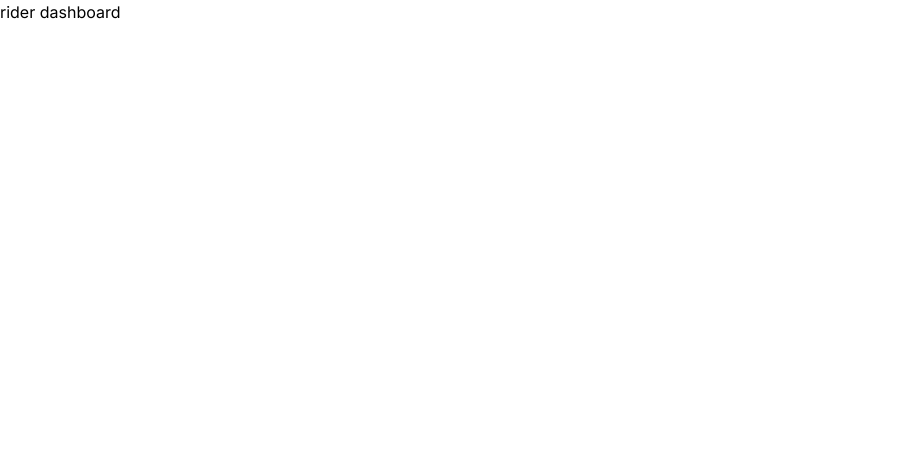
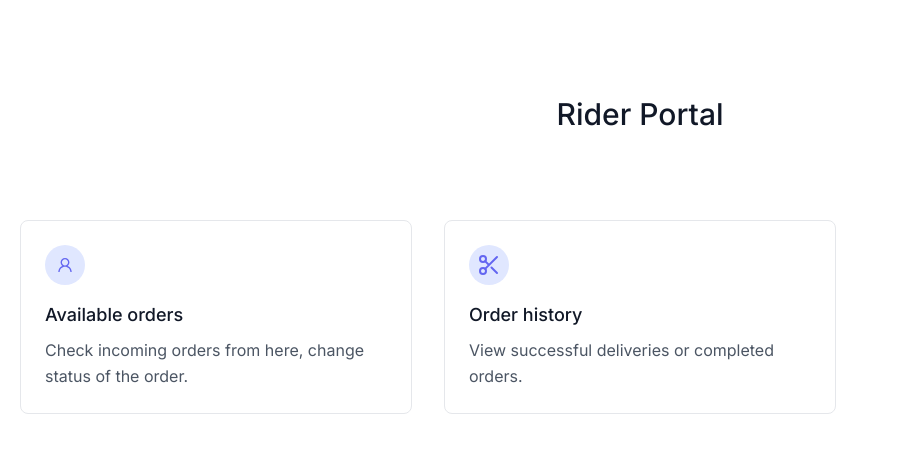
Before and after one commit to kaylinkhanal/hulaki, a Next.js app in the folder client/: page /rider in a window 1280 px wide. Shown: the top 452 px of the page, without its empty margins (0-898 px from the left). Built offline with nearby package versions, Linux system fonts and the light colour scheme.

Commit message:
Slight changes in rider/order page

```diff
--- a/client/src/app/admin/order/page.js
+++ b/client/src/app/admin/order/page.js
@@ -1,6 +1,6 @@
 'use client'
 import React, {useState, useEffect} from "react";
-import Table from '../../../components/Table/page'
+import Table from '../../../components/Table/page';
 import {  message } from 'antd';
 import { Modal, Upload } from 'antd';
 import {Formik, Field} from 'formik'
--- /dev/null
+++ b/client/src/app/rider/allorder/page.js
@@ -0,0 +1,59 @@
+'use client';
+import React,{useEffect, useState} from 'react';
+import Table from '../../../components/Table/page';
+import NavBar from '@/components/NavBar/page';
+import {  message } from 'antd';
+
+
+const page = () => {
+
+    const [orderList, setorderList] = useState([]);
+    const [messageApi, contextHolder] = message.useMessage();
+
+    const orderFetch = async () => {
+        const res = await fetch('http://localhost:4000/orders')
+        const data = await res.json()
+        setorderList(data.orderList)
+      }
+
+    const handleStatus=async(e,item)=>{
+       const updatedOrder = {...item,status:e.target.value};
+
+    const res = await fetch('http://localhost:4000/orders', {
+      method: 'PUT',
+      headers: { 'Content-Type': 'application/json' },
+      body: JSON.stringify(updatedOrder)
+    })
+    const data = await res.json()
+    messageApi.open({
+      type: res.status == 200 ? 'success' : 'error',
+      content: "Changed the status of the order successfully",
+    });
+    if (res.status === 200) {
+      orderFetch();
+    }
+
+    }
+
+    useEffect(() => {
+        orderFetch()
+      }, [])
+
+  return (
+    <>
+    <NavBar/>
+    <div style={{marginTop:'20px'}}>
+    {contextHolder}
+      <h2 style={{fontWeight:'bold',textAlign:'center',fontSize:'30px'}}>Available orders</h2>
+     <Table
+            rider={true}
+            handleStatus={handleStatus}
+            list={orderList}
+            title={['productName','categoryName', 'productWeight', 'receiverName', 'receiverPhoneNumber']} endpoint="/orders" />
+    </div>
+    </>
+
+  )
+}
+
+export default page
--- /dev/null
+++ b/client/src/app/rider/deliveries/page.js
@@ -0,0 +1,11 @@
+import React from 'react'
+
+const page = () => {
+  return (
+    <div>
+     deliveries
+    </div>
+  )
+}
+
+export default page
--- a/client/src/app/rider/page.js
+++ b/client/src/app/rider/page.js
@@ -1,8 +1,52 @@
-import React from 'react'
+'use client';
+import React from 'react';
+import Link from 'next/link';
+import { UserOutlined } from '@ant-design/icons';
+import HelpIcon from '@mui/icons-material/Help';
+import AutoGraphIcon from '@mui/icons-material/AutoGraph';
+import CategoryIcon from '@mui/icons-material/Category';
 
 function page() {
   return (
-    <div>rider dashboard</div>
+    <section class="text-gray-600 body-font">
+    <div class="container px-5 py-24 mx-auto">
+      <div class="flex flex-wrap w-full mb-20 flex-col items-center text-center">
+        <h1 class="sm:text-3xl text-2xl font-medium title-font mb-2 text-gray-900">Rider Portal</h1>
+         </div>
+      <div class="flex flex-wrap -m-4">
+
+        <div class="xl:w-1/3 md:w-1/2 p-4">
+          <div class="border border-gray-200 p-6 rounded-lg">
+            <div class="w-10 h-10 inline-flex items-center justify-center rounded-full bg-indigo-100 text-indigo-500 mb-4">
+            <UserOutlined />
+            </div>
+
+            <Link href="/rider/allorder">
+              <h2 class="text-lg text-gray-900 font-medium title-font mb-2">Available orders</h2>
+           </Link>
+            <p class="leading-relaxed text-base">Check incoming orders from here, change status of the order.</p>
+
+          </div>
+        </div>
+
+        <div class="xl:w-1/3 md:w-1/2 p-4">
+          <div class="border border-gray-200 p-6 rounded-lg">
+            <div class="w-10 h-10 inline-flex items-center justify-center rounded-full bg-indigo-100 text-indigo-500 mb-4">
+              <svg fill="none" stroke="currentColor" stroke-linecap="round" stroke-linejoin="round" stroke-width="2" class="w-6 h-6" viewBox="0 0 24 24">
+                <circle cx="6" cy="6" r="3"></circle>
+                <circle cx="6" cy="18" r="3"></circle>
+                <path d="M20 4L8.12 15.88M14.47 14.48L20 20M8.12 8.12L12 12"></path>
+              </svg>
+            </div>
+            <Link href="/rider/deliveries">
+            <h2 class="text-lg text-gray-900 font-medium title-font mb-2">Order history</h2>
+            </Link>
+            <p class="leading-relaxed text-base">View successful deliveries or completed orders.</p>
+          </div>
+        </div>
+            </div>
+      </div>
+  </section>
   )
 }
 
--- a/client/src/components/Table/page.js
+++ b/client/src/components/Table/page.js
@@ -1,14 +1,14 @@
 'use client'
 import React from 'react';
 import { Space, Table, Tag } from 'antd';
-const { Column} = Table;
+const { Column } = Table;
 
 const App = (props) => {
 
-  return(
+  return (
     <Table dataSource={props.list}>
-    {props?.title?.map((item)=>{
-      return   <Column title={item} dataIndex={item} key={item} />
+      {props?.title?.map((item) => {
+        return <Column title={item} dataIndex={item} key={item} />
       })}
 
 
@@ -18,14 +18,31 @@ const App = (props) => {
           key="action"
           render={(item) => (
             <Space size="middle">
-     <a onClick={()=>props.onEdit(item)}>Edit </a>
-     <a onClick={()=>props.onDelete(item._id)}>Delete</a>
+              <a onClick={() => props.onEdit(item)}>Edit </a>
+              <a onClick={() => props.onDelete(item._id)}>Delete</a>
             </Space>
           )}
         />
       )}
+      {
+        props.rider &&
+        <Column
+          title="Status"
+          key="status"
+          render={(item) => (
+            <Space size="large">
+              <select style={{ width: '150px' }} onChange={(e)=>props.handleStatus(e,item)}>
+                <option value={item.status} disabled selected>{item.status}</option>
+                <option value="accepted">Accepted</option>
+                <option value="completed">Completed</option>
+              </select>
+            </Space>
+          )}
+        />
+      }
 
 
     </Table>
-)};
+  )
+};
 export default App;
```
Lines whose indentation alone changed are shown as unchanged.
